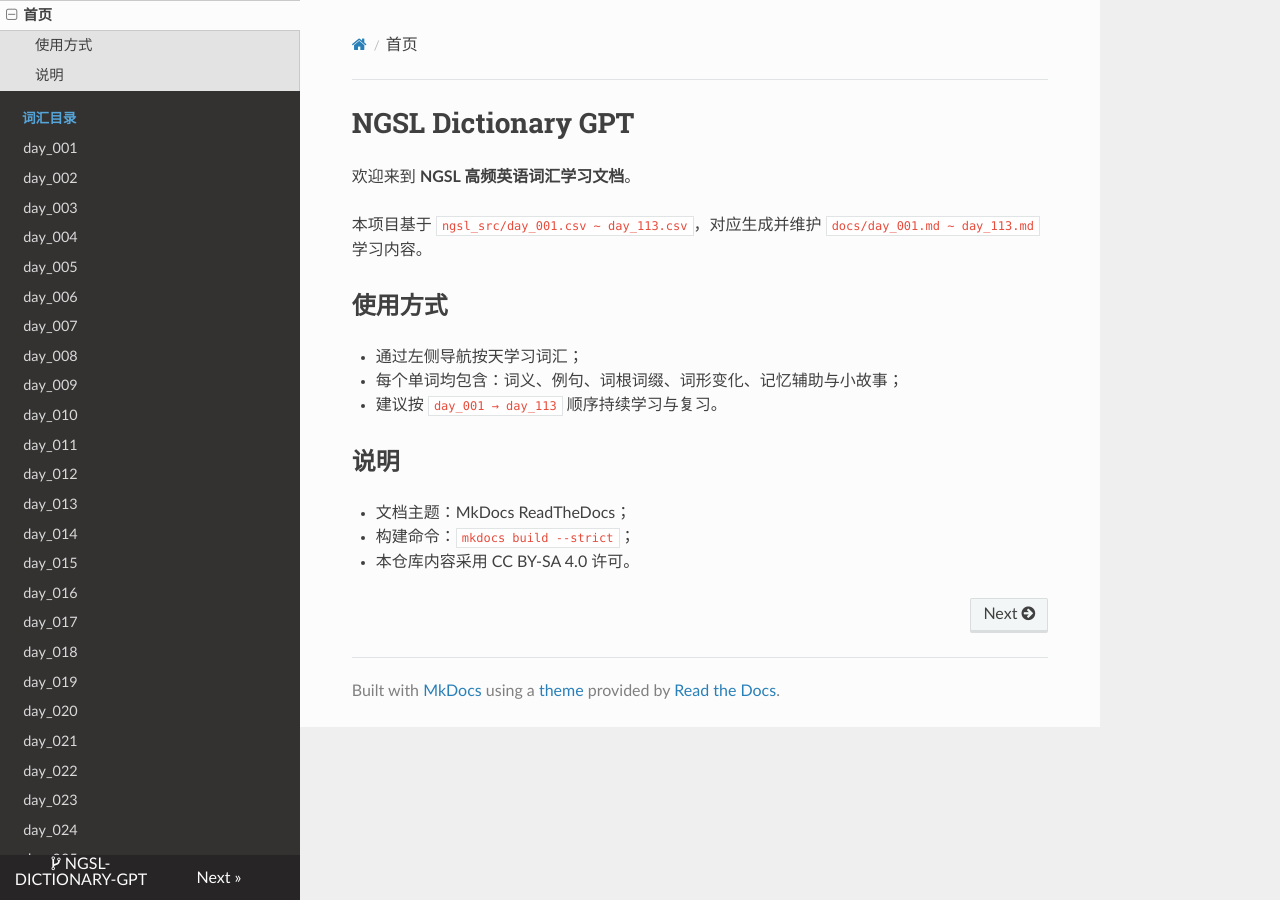
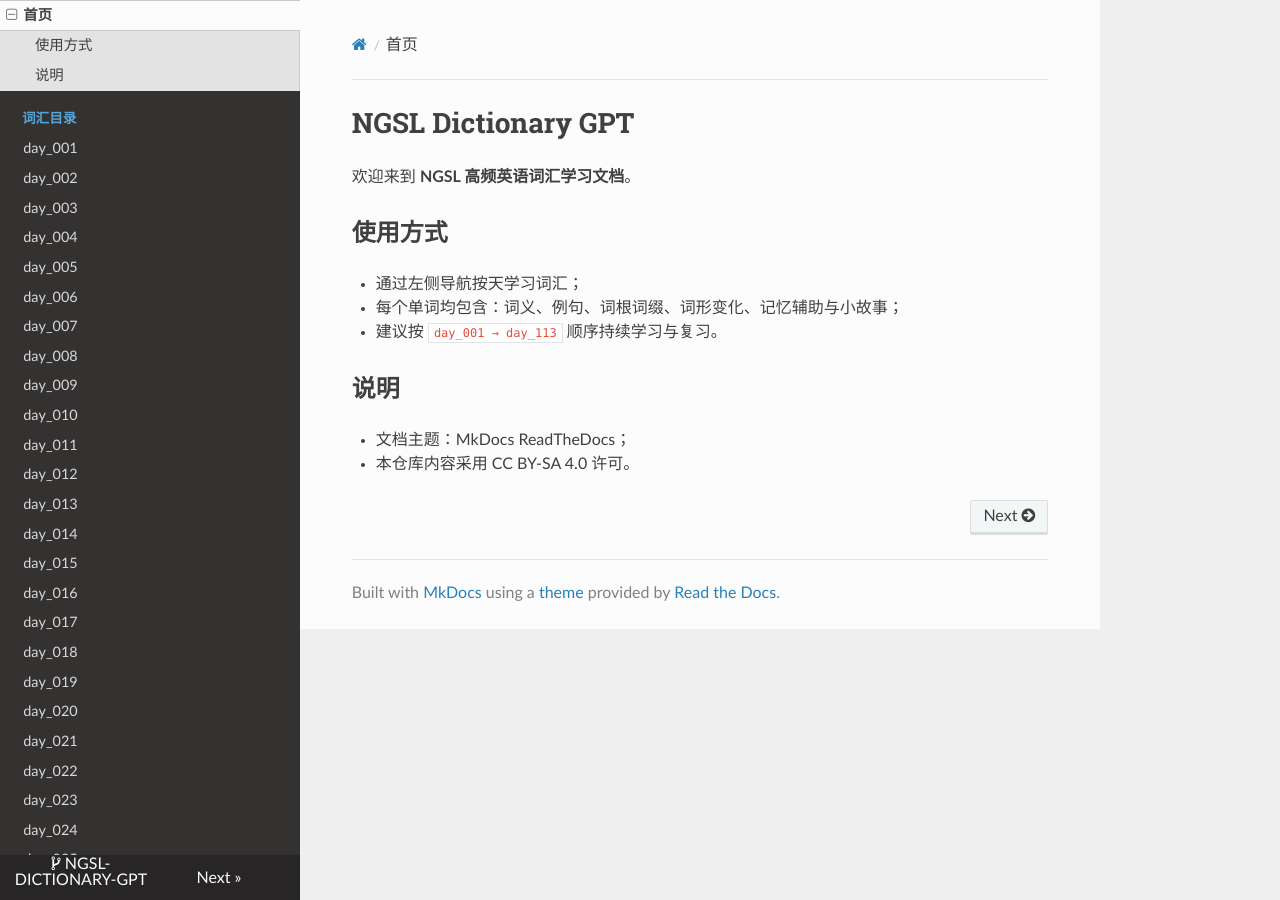
Before and after one commit to kashima19960/NGSL-DICTIONARY-GPT, an MkDocs documentation site: the page built from docs/index.md, in a window 1280 px wide. Built offline with MkDocs 1.6.1, drawn with Linux system fonts in a browser that asks for light colours; nearby versions of some CDN libraries.

Commit message:
update index.md

```diff
--- a/docs/index.md
+++ b/docs/index.md
@@ -1,8 +1,6 @@
 # NGSL Dictionary GPT
 
 欢迎来到 **NGSL 高频英语词汇学习文档**。
-
-本项目基于 `ngsl_src/day_001.csv ~ day_113.csv`，对应生成并维护 `docs/day_001.md ~ day_113.md` 学习内容。
 
 ## 使用方式
 
@@ -11,7 +9,5 @@
 - 建议按 `day_001 → day_113` 顺序持续学习与复习。
 
 ## 说明
-
 - 文档主题：MkDocs ReadTheDocs；
-- 构建命令：`mkdocs build --strict`；
 - 本仓库内容采用 CC BY-SA 4.0 许可。
```
